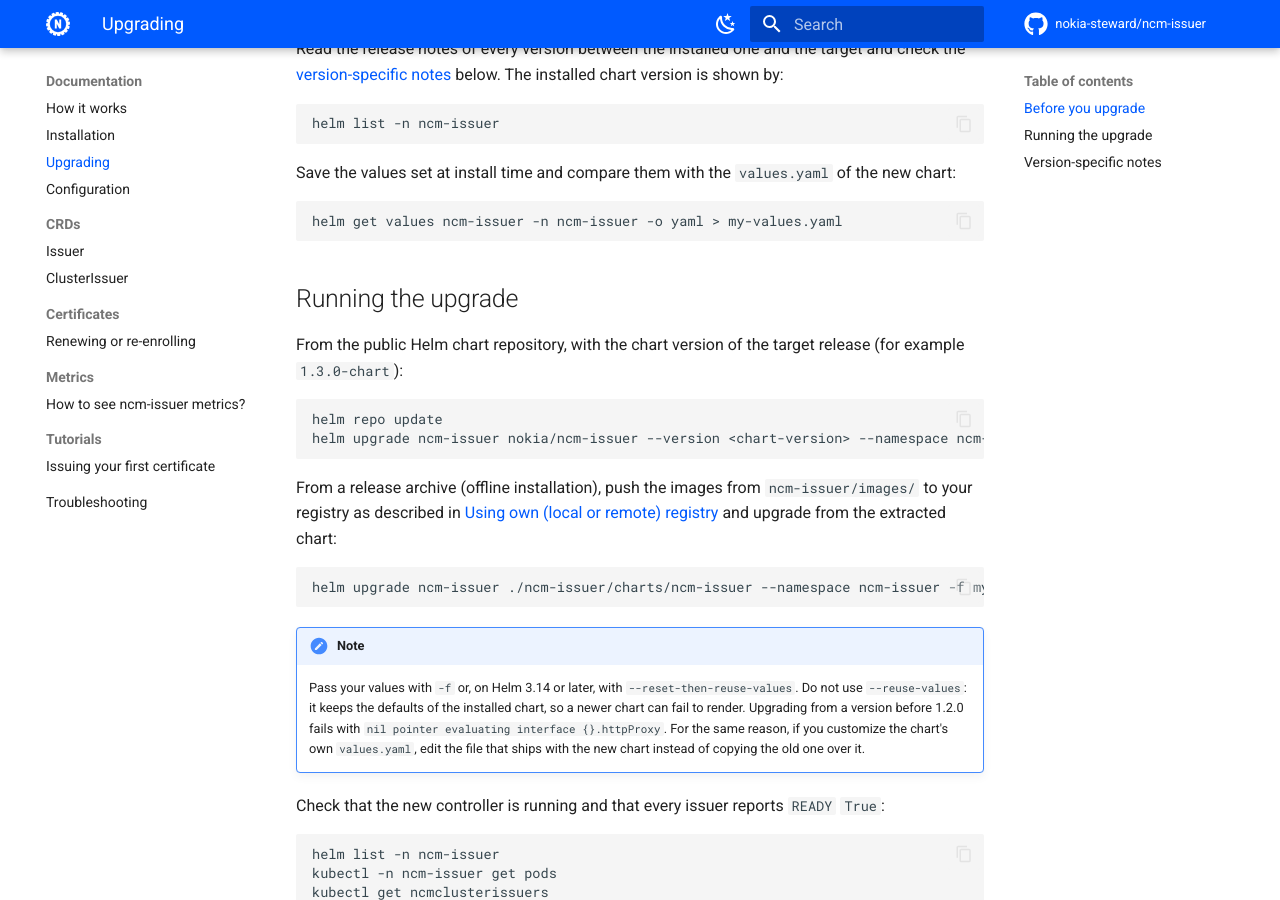
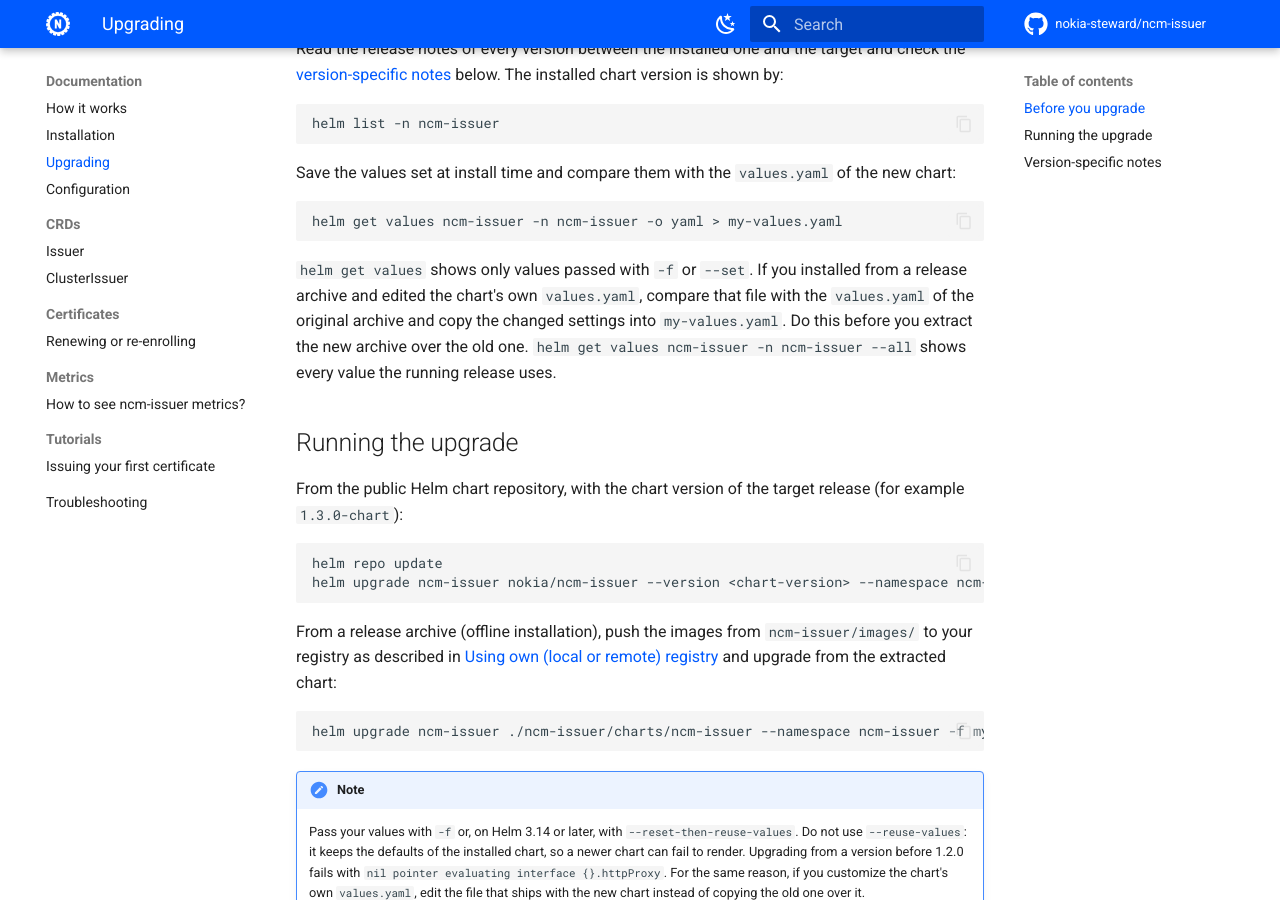
Before and after one commit to nokia/ncm-issuer, an MkDocs documentation site: the page built from docs/documentation/upgrading.md, in a window 1280 px wide and 900 px high, scrolled down 478 px. Built offline with MkDocs 1.6.1 and Material for MkDocs 9.7.7, drawn with Linux system fonts in a browser that asks for light colours; comment, search, counter and statistics services are not loaded.

Commit message:
docs(github-pages): cover values edited in the chart's own values.yaml before upgrading

````diff
--- a/docs/documentation/upgrading.md
+++ b/docs/documentation/upgrading.md
@@ -22,6 +22,11 @@ Save the values set at install time and compare them with the `values.yaml` of t
   ```bash
   helm get values ncm-issuer -n ncm-issuer -o yaml > my-values.yaml
   ```
+
+`helm get values` shows only values passed with `-f` or `--set`. If you installed from a release archive
+and edited the chart's own `values.yaml`, compare that file with the `values.yaml` of the original archive
+and copy the changed settings into `my-values.yaml`. Do this before you extract the new archive over the old
+one. `helm get values ncm-issuer -n ncm-issuer --all` shows every value the running release uses.
 
 ## Running the upgrade
 
````
